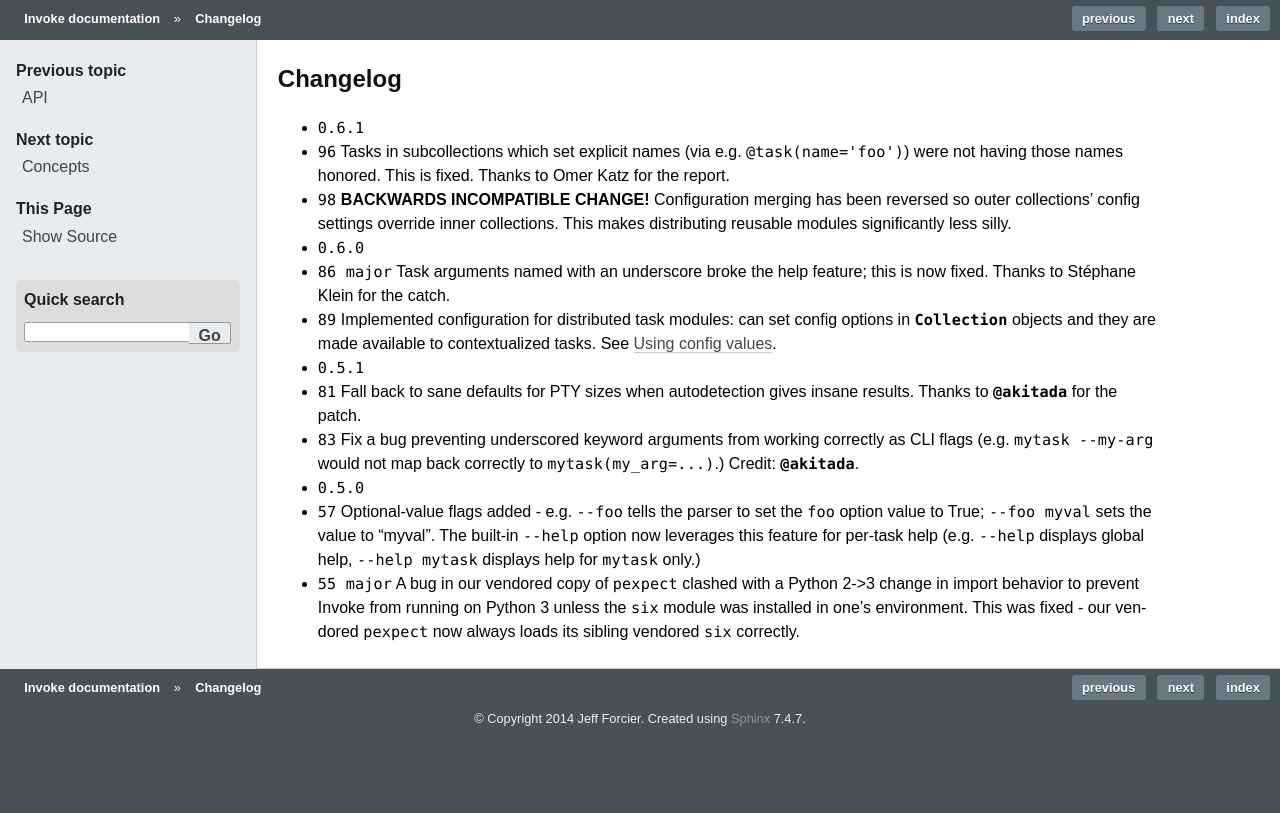
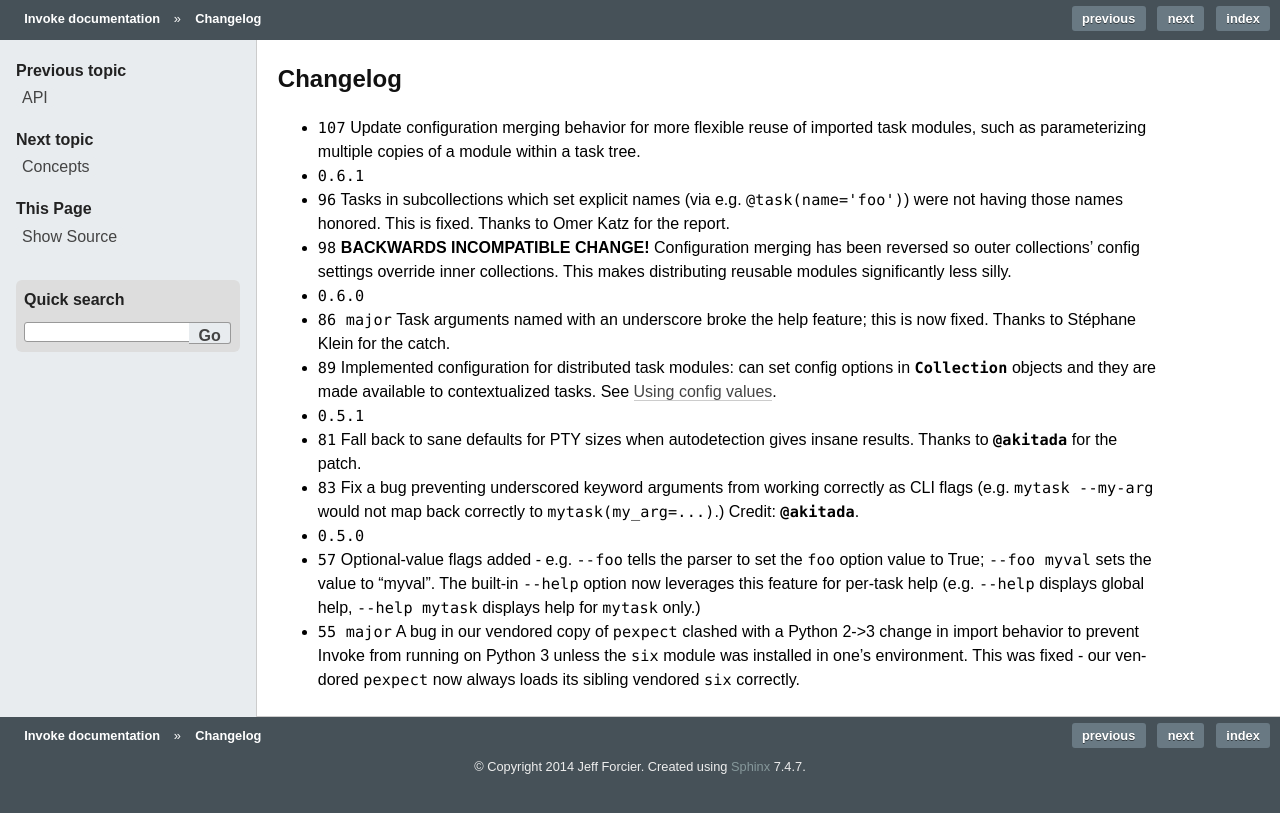
Before and after one commit to pyinvoke/invoke, a Sphinx documentation site: the page built from docs/changelog.rst, in a window 1280 px wide. Shown: the top 813 px of the page. Built offline with Sphinx 7.4.7, drawn with Linux system fonts in a browser that asks for light colours; cross-references to code outside the pages are shown as plain code.

Commit message:
Changelog re #107

```diff
--- a/docs/changelog.rst
+++ b/docs/changelog.rst
@@ -2,6 +2,9 @@
 Changelog
 =========
 
+* :feature:`107` Update configuration merging behavior for more flexible reuse
+  of imported task modules, such as parameterizing multiple copies of a module
+  within a task tree.
 * :release:`0.6.1 <2013.11.21>`
 * :bug:`96` Tasks in subcollections which set explicit names (via e.g.
   ``@task(name='foo')``) were not having those names honored. This is fixed.
```
